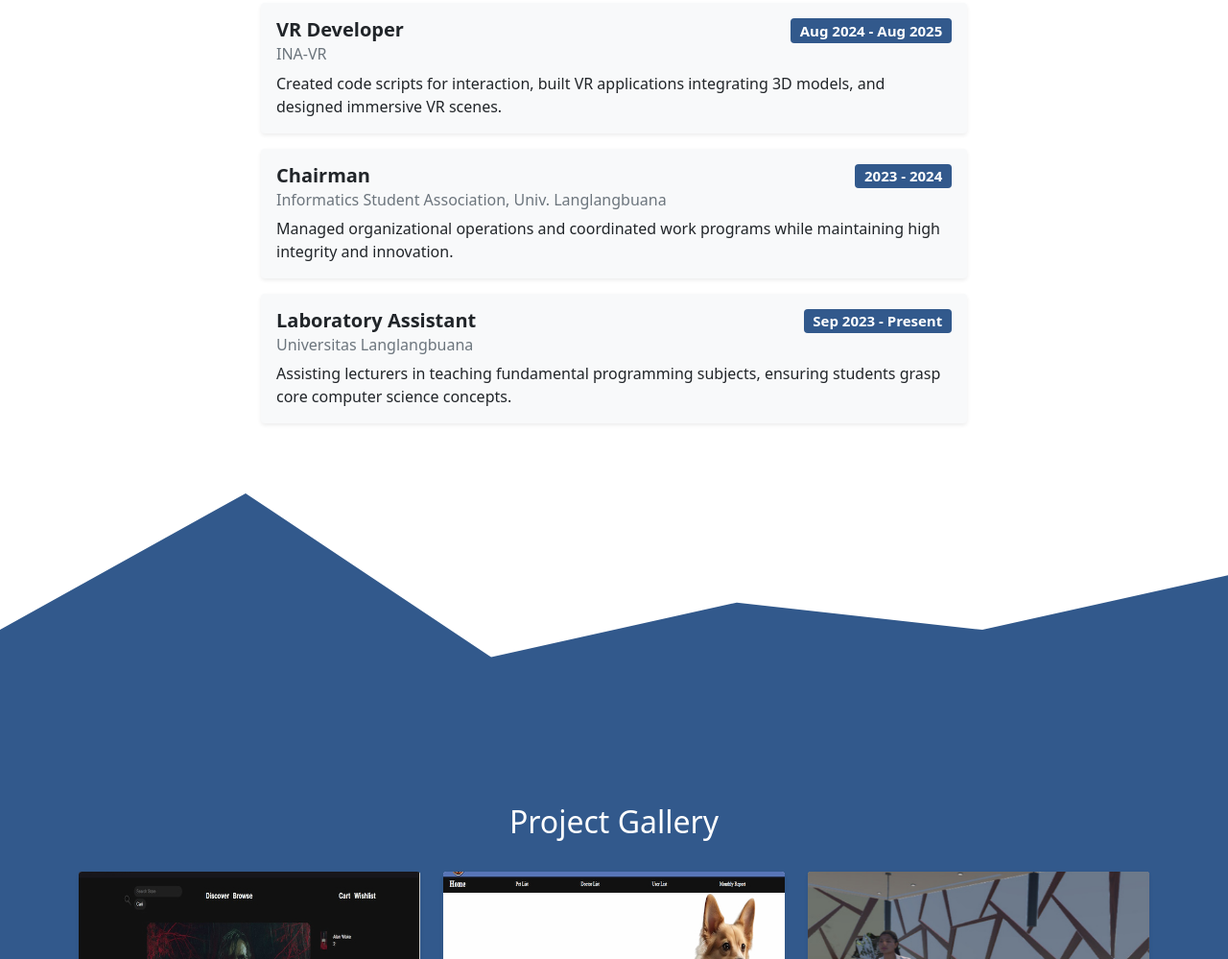
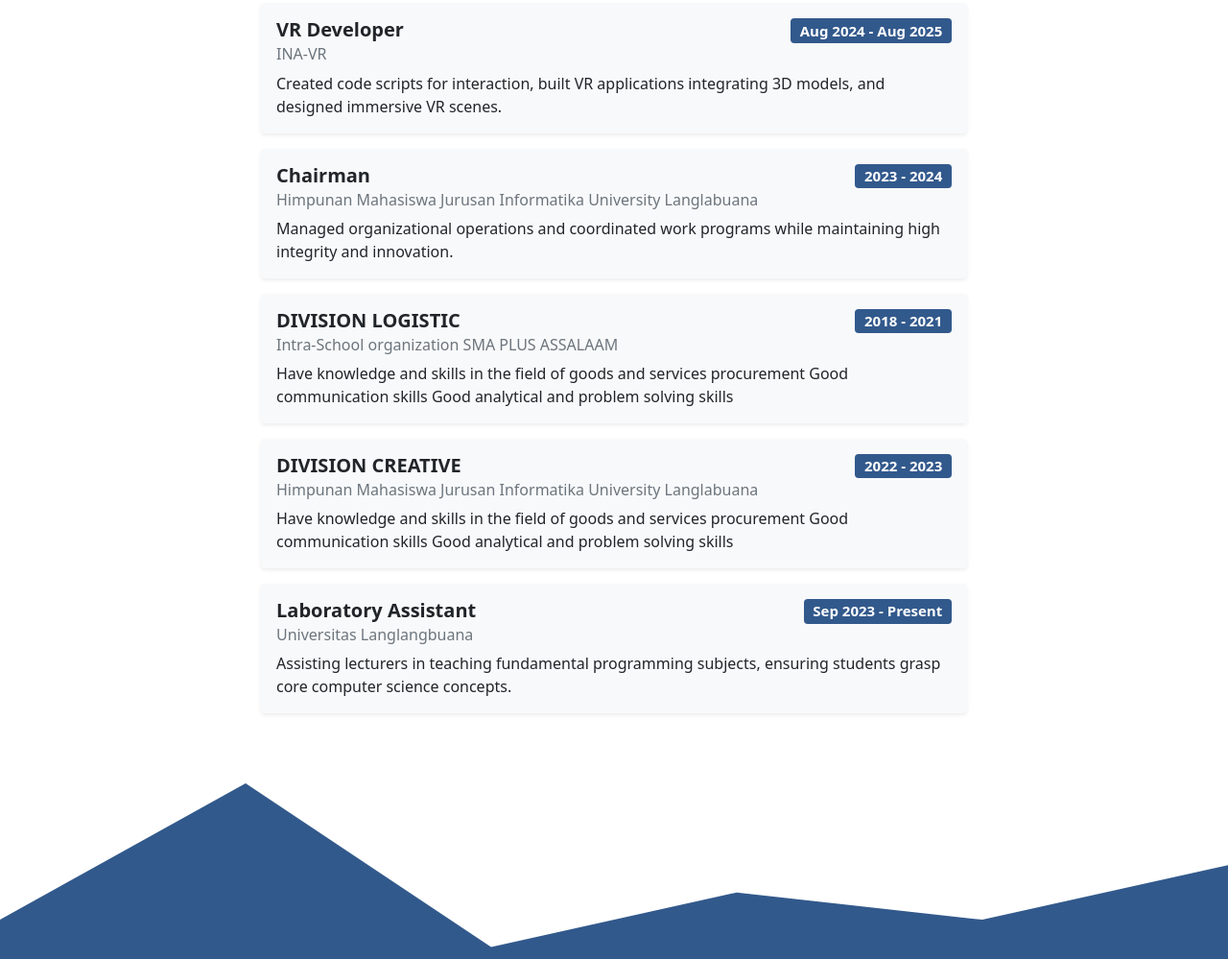
Before and after one commit to YugaZ963/YugaZ963.github.io, a plain HTML site: page index.html in a window 1280 px wide. Shown: the part 1503-2502 px from the top of the page at 96% size. Drawn offline with nearby package versions, Linux system fonts and the light colour scheme.

Commit message:
update Web Repo info CV dan Pengalaman terbaru-3

```diff
--- a/index.html
+++ b/index.html
@@ -112,8 +112,22 @@
             <div class="card mb-3 shadow-sm border-0 bg-light">
               <div class="card-body">
                 <h5 class="card-title fw-bold">Chairman <span class="badge float-end" style="background-color: #32598c;">2023 - 2024</span></h5>
-                <h6 class="card-subtitle mb-2 text-muted">Informatics Student Association, Univ. Langlangbuana</h6>
+                <h6 class="card-subtitle mb-2 text-muted">Himpunan Mahasiswa Jurusan Informatika University Langlabuana</h6>
                 <p class="card-text mb-0">Managed organizational operations and coordinated work programs while maintaining high integrity and innovation.</p>
+              </div>
+            </div>
+            <div class="card mb-3 shadow-sm border-0 bg-light">
+              <div class="card-body">
+                <h5 class="card-title fw-bold">DIVISION LOGISTIC <span class="badge float-end" style="background-color: #32598c;">2018 - 2021</span></h5>
+                <h6 class="card-subtitle mb-2 text-muted">Intra-School organization SMA PLUS ASSALAAM</h6>
+                <p class="card-text mb-0">Have knowledge and skills in the field of goods and services procurement Good communication skills Good analytical and problem solving skills</p>
+              </div>
+            </div>
+            <div class="card mb-3 shadow-sm border-0 bg-light">
+              <div class="card-body">
+                <h5 class="card-title fw-bold">DIVISION CREATIVE <span class="badge float-end" style="background-color: #32598c;">2022 - 2023</span></h5>
+                <h6 class="card-subtitle mb-2 text-muted">Himpunan Mahasiswa Jurusan Informatika University Langlabuana</h6>
+                <p class="card-text mb-0">Have knowledge and skills in the field of goods and services procurement Good communication skills Good analytical and problem solving skills</p>
               </div>
             </div>
             <div class="card mb-3 shadow-sm border-0 bg-light">
```
